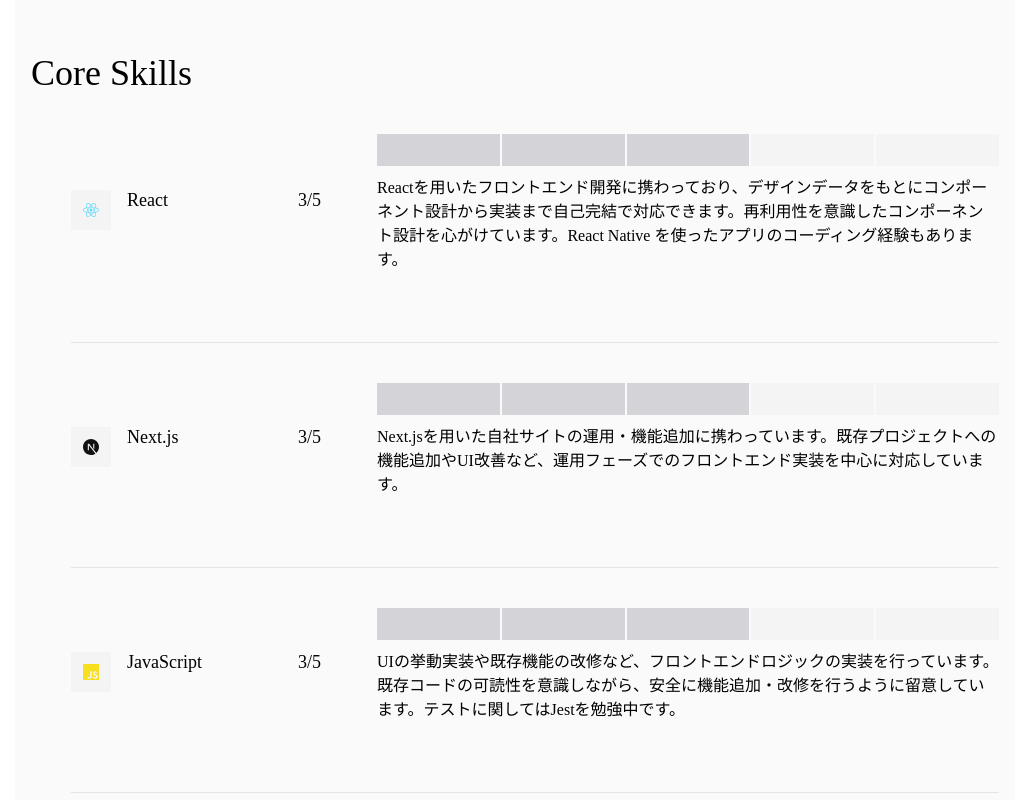
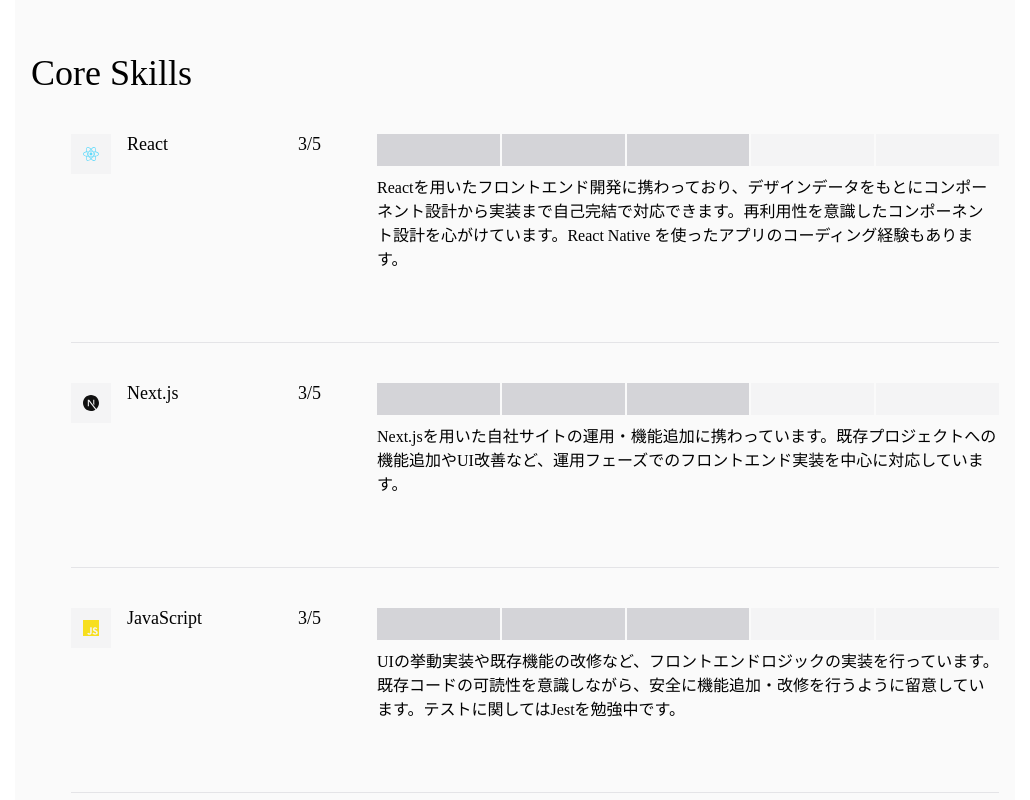
Before and after one commit to chika-create/portfolio, a Next.js app: page /skill in a window 1280 px wide. Shown: the part 1080-1880 px from the top of the page, without its empty margins (125-1155 px from the left). Built offline with nearby package versions, Linux system fonts and the light colour scheme.

Commit message:
♻ SkillItemコンポーネントのContentsスタイルからalign-itemsとflex-wrapを削除

```diff
--- a/styles/skill/SkillItem.module.scss
+++ b/styles/skill/SkillItem.module.scss
@@ -13,8 +13,6 @@
   &Contents {
     display: flex;
     justify-content: space-between;
-    align-items: center;
-    flex-wrap: wrap;
     gap: 1rem;
   }
 
```
